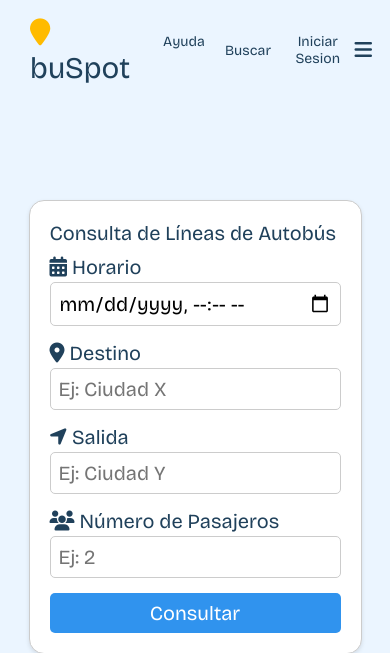
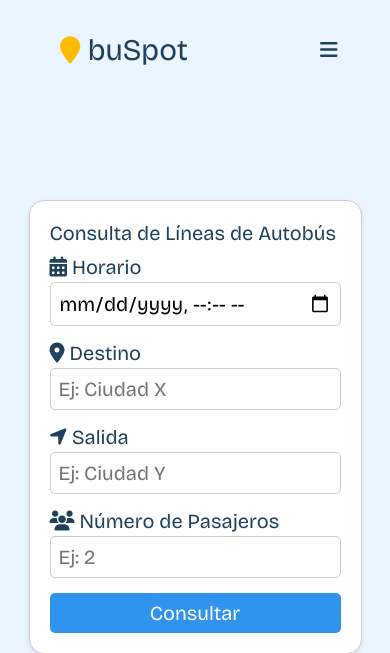
Before and after one commit to benjask8/viauy, a PHP site: page /mvc/ in a window 390 px wide. Shown: the top 653 px of the page. Run offline with PHP 8.4, Linux system fonts and the light colour scheme; some libraries are stand-ins or nearby versions.

Commit message:
Cambios En Vista

```diff
--- a/public/css/responsive.css
+++ b/public/css/responsive.css
@@ -3,19 +3,24 @@
    .header-links{
     width: 100%;
    }
+   .header-btns{
+    display: none;
+   }
+   .header-bars{
+    order: 12;
+   }
 }
 
 
 @media screen and (max-width: 768px) {
-
+  .header-btns-help{
+    display: none;
+  }
   .header-links-open{
     display: flex;
   }
   .header-bars{
     display: flex;
-  }
-  .header{
-    padding: 10px;
   }
   .header-actions{
     display: none;
--- a/public/css/styles.css
+++ b/public/css/styles.css
@@ -145,7 +145,7 @@
     justify-content: space-between;
     position: absolute;
     background-color: var(--main-color);
-    right: 0px;
+    left: 0px;
     overflow: hidden;
     top: 75px;
     transition: all var(--time) ease;
--- a/src/vista/partials/head.php
+++ b/src/vista/partials/head.php
@@ -23,7 +23,9 @@
 <?php endif; ?>
 
   <header class="header">
-
+  <button class="header-bars" id="header-bars">
+        <i class="fa-solid fa-bars"></i>
+      </button>
     <nav class="header-logo-bar">
       <h1 class="header-logo">
         <a href="/viauy" class="header-logo-a"><i class="fa-solid fa-location-pin" style="font-size:.9em;color:hsl(44, 100%, 50%);"></i> buSpot</a>
@@ -60,7 +62,7 @@
           <i class="fa-solid fa-magnifying-glass"></i>
         </button>
       </form>
-      <a href="index.php?c=index&m=help"class="header-btns-button">
+      <a href="index.php?c=index&m=help"class="header-btns-button header-btns-help">
         Ayuda
       </a>
       <button class="header-btns-button header-btns-search" id="header-btns-search">
@@ -84,9 +86,7 @@
       </nav>
 
     </section>
-    <button class="header-bars" id="header-bars">
-        <i class="fa-solid fa-bars"></i>
-      </button>
+
   </header>
 
 
```
